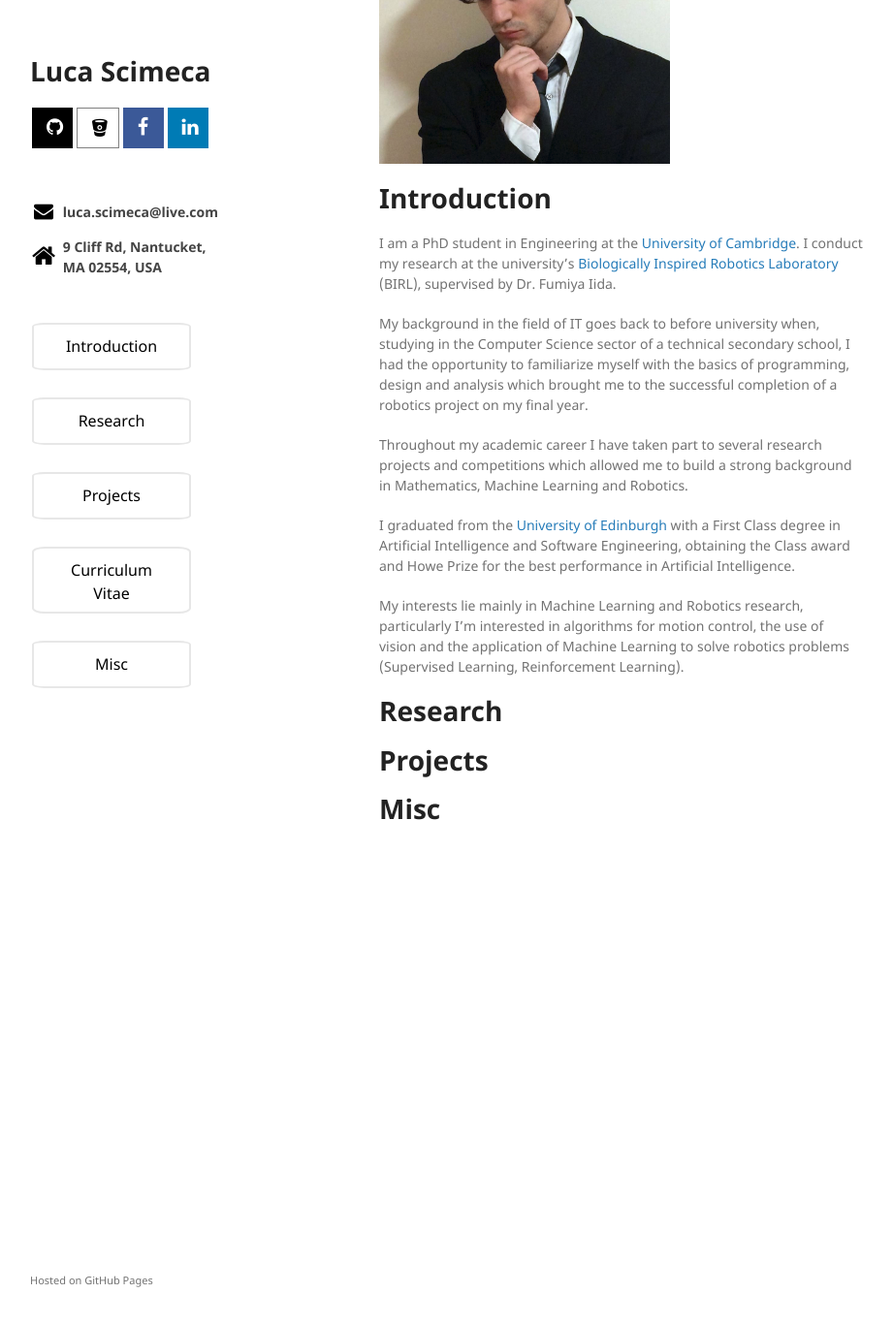
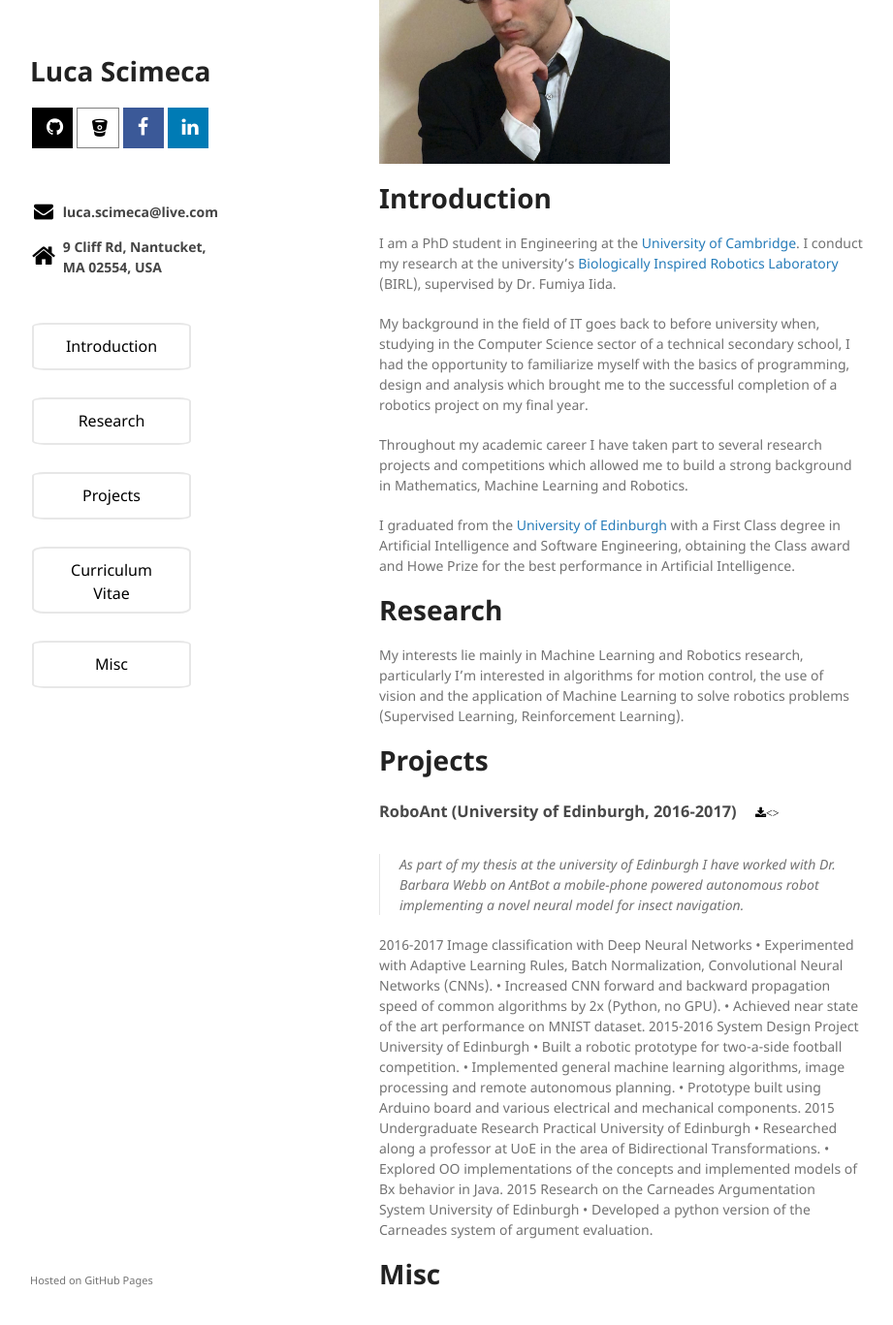
Before and after one commit to lucascimeca/lucascimeca.github.io, a Jekyll site: the page built from index.md, in a window 1280 px wide and 1400 px high, scrolled down 209 px. Shown: the top 1367 px of the window at 97% size, without its empty margins (179-1100 px from the left). Built offline with Jekyll 4.4.1, drawn with Linux system fonts in a browser that asks for light colours; nearby versions of some CDN libraries; the repository's description, which GitHub fills in, is left out; before the commit the page ends 1129 px from its top, so only the background shows below that.

Commit message:
Update index.md

```diff
--- a/index.md
+++ b/index.md
@@ -18,12 +18,36 @@ Throughout my academic career I have taken part to several research projects and
 
 I graduated from the <a href="http://www.ed.ac.uk/" target="_blank">University of Edinburgh</a> with a First Class degree in Artificial Intelligence and Software Engineering, obtaining the Class award and Howe Prize for the best performance in Artificial Intelligence.
 
+# [](#Research) Research
+
 My interests lie mainly in Machine Learning and Robotics research, particularly I'm interested in algorithms for motion control, the use of vision and the application of Machine Learning to solve robotics problems (Supervised Learning, Reinforcement Learning).
 
-
-# [](#Research) Research
 {% if site.publications %}
   <h1 id="-publications">Publications</h1>
 {% endif %}
+
 # [](#Projects) Projects
+
+### [](#RoboAnt) RoboAnt (University of Edinburgh, 2016-2017)  <a href="https://bitbucket.org/lucascimeca/antbot-a-biologically-inspired-approach-to-path-integration/raw/90d120d07c7fc6221d4ef454e8d6abab17988a72/Luca_Scimeca_AntBot.pdf" class="fa fa-download" style="font-size: 12px"><>
+
+> As part of my thesis at the university of Edinburgh I have worked with Dr. Barbara Webb on AntBot a mobile-phone powered autonomous robot implementing a novel neural model for insect navigation.
+
+2016-2017 Image classification with Deep Neural Networks
+• Experimented with Adaptive Learning Rules, Batch Normalization, Convolutional Neural Networks (CNNs).
+• Increased CNN forward and backward propagation speed of common algorithms by 2x (Python, no GPU).
+• Achieved near state of the art performance on MNIST dataset.
+2015-2016 System Design Project
+University of Edinburgh
+• Built a robotic prototype for two-a-side football competition.
+• Implemented general machine learning algorithms, image processing and remote autonomous planning.
+• Prototype built using Arduino board and various electrical and mechanical components.
+2015 Undergraduate Research Practical
+University of Edinburgh
+• Researched along a professor at UoE in the area of Bidirectional Transformations.
+• Explored OO implementations of the concepts and implemented models of Bx behavior in Java.
+2015 Research on the Carneades Argumentation System
+University of Edinburgh
+• Developed a python version of the Carneades system of argument evaluation.
+
+
 # [](#Misc) Misc
```
